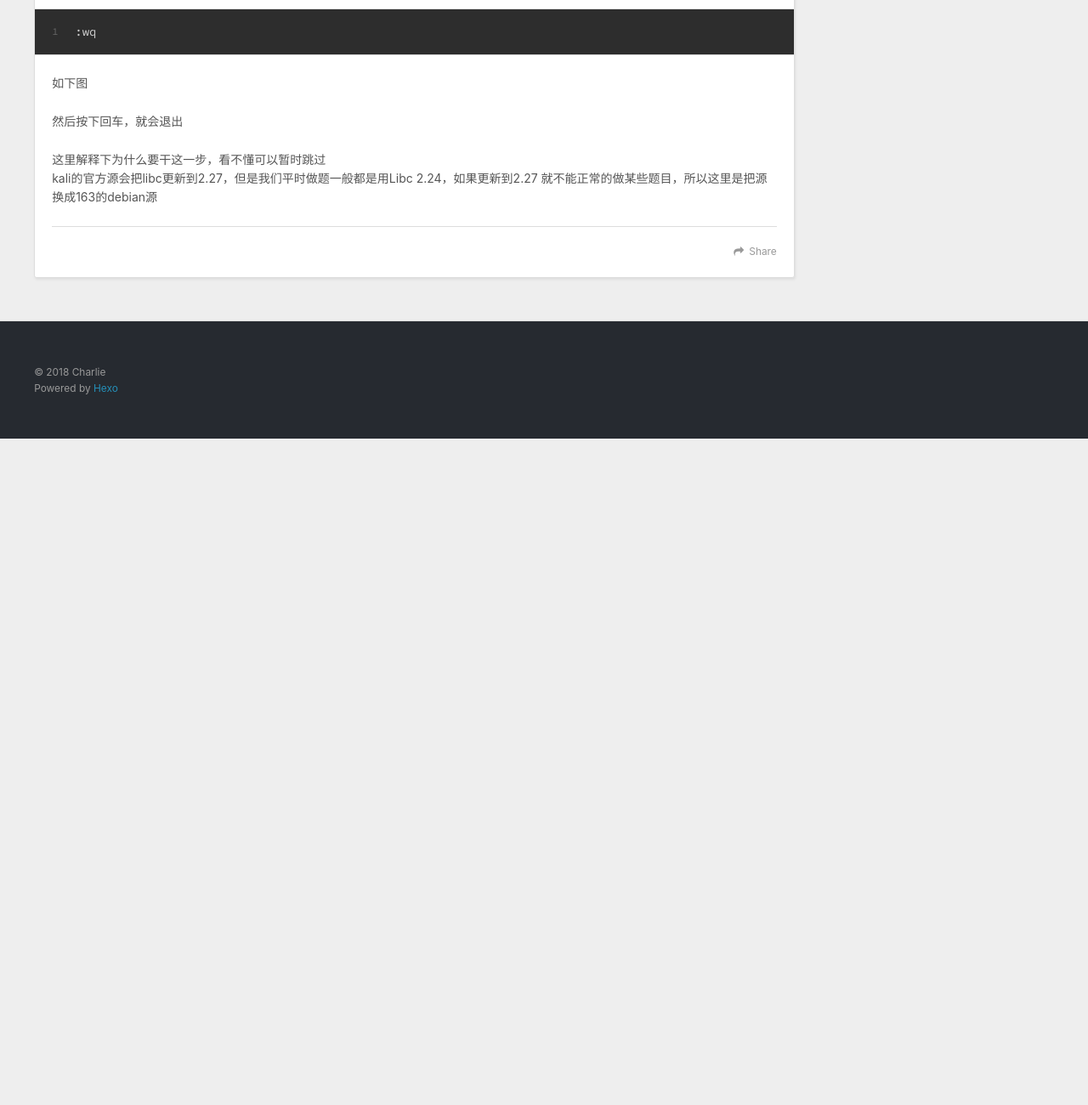
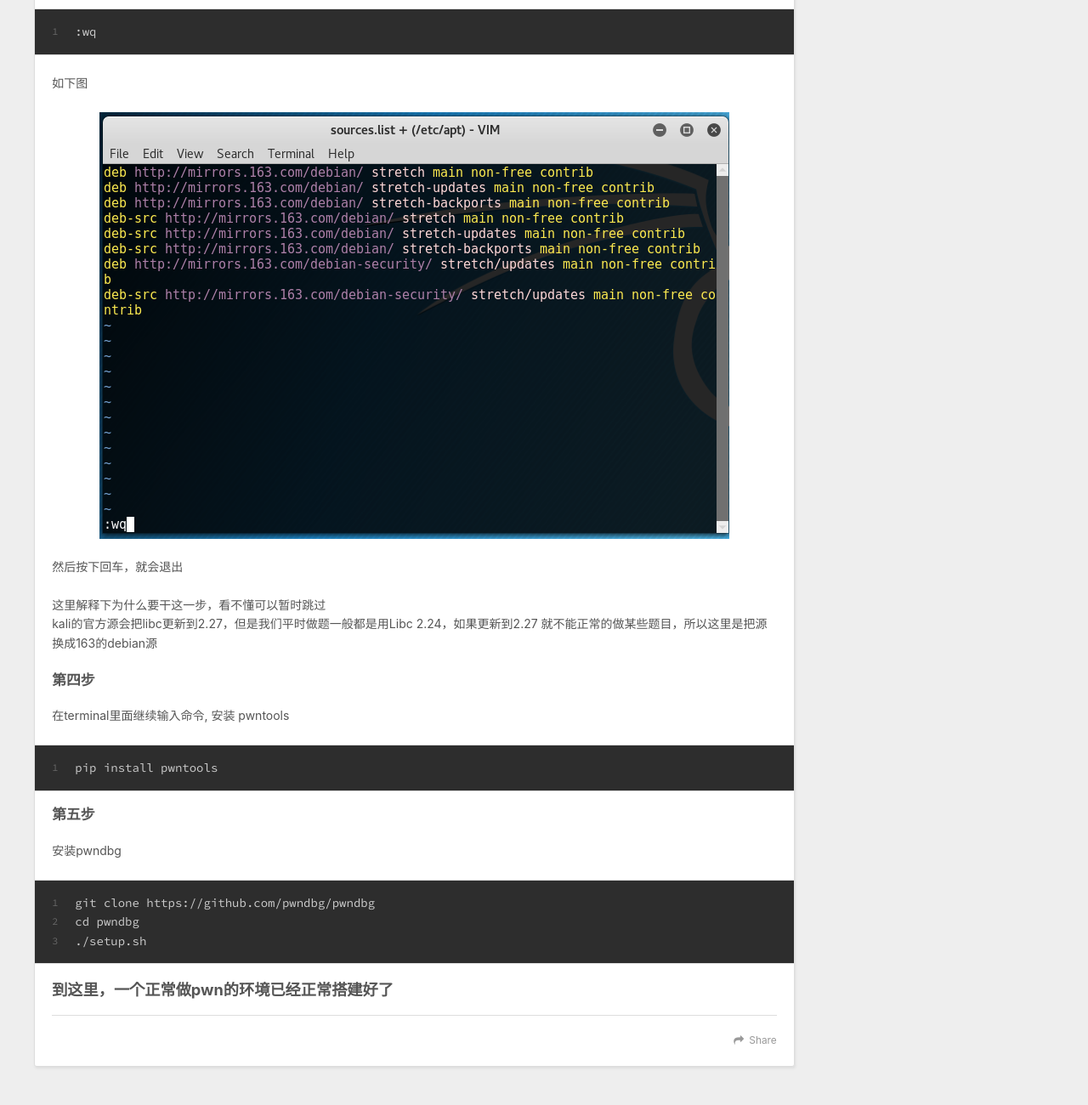
Before and after one commit to Ch4r1l3/Ch4r1l3.github.io, a plain HTML site: page 2018/06/21/pwn从入门到放弃第一章——环境安装/index.html in a window 1280 px wide. Shown: the part 1580-2880 px from the top of the page at 85% size. Before the commit the page ends 2096 px from the top, so only its background shows below. Drawn offline with nearby package versions, Linux system fonts and the light colour scheme.

Commit message:
Site updated: 2018-06-21 19:36:21

```diff
--- a/2018/06/21/pwn从入门到放弃第一章——环境安装/index.html
+++ b/2018/06/21/pwn从入门到放弃第一章——环境安装/index.html
@@ -14,10 +14,12 @@
 <meta property="og:site_name" content="PWN? PWN!">
 <meta property="og:description" content="做pwn 比较重要的就是一个好的环境，这里介绍一下入门的环境安装 第一步下载kali vmware镜像，如果自身装了双系统kali的可以跳过此步骤，但是可能因为kali的版本不对而导致一些东西安装失败或者运行出错 这里是下载地址 https://images.offensive-security.com/virtual-images/kali-linux-2017.1-vm-amd64.7z 第二">
 <meta property="og:locale" content="default">
-<meta property="og:updated_time" content="2018-06-21T09:45:47.133Z">
+<meta property="og:image" content="https://charlieleex.github.io/2018/06/21/pwn从入门到放弃第一章——环境安装/t1.png">
+<meta property="og:updated_time" content="2018-06-21T11:35:34.422Z">
 <meta name="twitter:card" content="summary">
 <meta name="twitter:title" content="pwn从入门到放弃第一章——环境安装">
 <meta name="twitter:description" content="做pwn 比较重要的就是一个好的环境，这里介绍一下入门的环境安装 第一步下载kali vmware镜像，如果自身装了双系统kali的可以跳过此步骤，但是可能因为kali的版本不对而导致一些东西安装失败或者运行出错 这里是下载地址 https://images.offensive-security.com/virtual-images/kali-linux-2017.1-vm-amd64.7z 第二">
+<meta name="twitter:image" content="https://charlieleex.github.io/2018/06/21/pwn从入门到放弃第一章——环境安装/t1.png">
 
     <link rel="alternate" href="/atom.xml" title="PWN? PWN!" type="application/atom+xml">
 
@@ -101,10 +103,14 @@
 <p>然后进入编辑界面，按一下i，输入或者粘贴下面的内容 (在kali下面粘帖是按ctrl+shift+v)<br><figure class="highlight plain"><table><tr><td class="gutter"><pre><span class="line">1</span><br><span class="line">2</span><br><span class="line">3</span><br><span class="line">4</span><br><span class="line">5</span><br><span class="line">6</span><br><span class="line">7</span><br><span class="line">8</span><br></pre></td><td class="code"><pre><span class="line">deb http://mirrors.163.com/debian/ stretch main non-free contrib</span><br><span class="line">deb http://mirrors.163.com/debian/ stretch-updates main non-free contrib</span><br><span class="line">deb http://mirrors.163.com/debian/ stretch-backports main non-free contrib</span><br><span class="line">deb-src http://mirrors.163.com/debian/ stretch main non-free contrib</span><br><span class="line">deb-src http://mirrors.163.com/debian/ stretch-updates main non-free contrib</span><br><span class="line">deb-src http://mirrors.163.com/debian/ stretch-backports main non-free contrib</span><br><span class="line">deb http://mirrors.163.com/debian-security/ stretch/updates main non-free contrib</span><br><span class="line">deb-src http://mirrors.163.com/debian-security/ stretch/updates main non-free contrib</span><br></pre></td></tr></table></figure></p>
 <p>输入完之后，按下esc，输入<br><figure class="highlight plain"><table><tr><td class="gutter"><pre><span class="line">1</span><br></pre></td><td class="code"><pre><span class="line">:wq</span><br></pre></td></tr></table></figure></p>
 <p>如下图</p>
-
+<p><img src="/2018/06/21/pwn从入门到放弃第一章——环境安装/t1.png" alt=""></p>
 <p>然后按下回车，就会退出</p>
 <p>这里解释下为什么要干这一步，看不懂可以暂时跳过<br>kali的官方源会把libc更新到2.27，但是我们平时做题一般都是用Libc 2.24，如果更新到2.27 就不能正常的做某些题目，所以这里是把源换成163的debian源</p>
-
+<h4 id="第四步"><a href="#第四步" class="headerlink" title="第四步"></a>第四步</h4><p>在terminal里面继续输入命令, 安装 pwntools</p>
+<figure class="highlight plain"><table><tr><td class="gutter"><pre><span class="line">1</span><br></pre></td><td class="code"><pre><span class="line">pip install pwntools</span><br></pre></td></tr></table></figure>
+<h4 id="第五步"><a href="#第五步" class="headerlink" title="第五步"></a>第五步</h4><p>安装pwndbg</p>
+<figure class="highlight plain"><table><tr><td class="gutter"><pre><span class="line">1</span><br><span class="line">2</span><br><span class="line">3</span><br></pre></td><td class="code"><pre><span class="line">git clone https://github.com/pwndbg/pwndbg</span><br><span class="line">cd pwndbg</span><br><span class="line">./setup.sh</span><br></pre></td></tr></table></figure>
+<h3 id="到这里，一个正常做pwn的环境已经正常搭建好了"><a href="#到这里，一个正常做pwn的环境已经正常搭建好了" class="headerlink" title="到这里，一个正常做pwn的环境已经正常搭建好了"></a>到这里，一个正常做pwn的环境已经正常搭建好了</h3>
 
     </div>
     <footer class="article-footer">
```
Also changed, not shown: index.html (+6 -2 lines).
